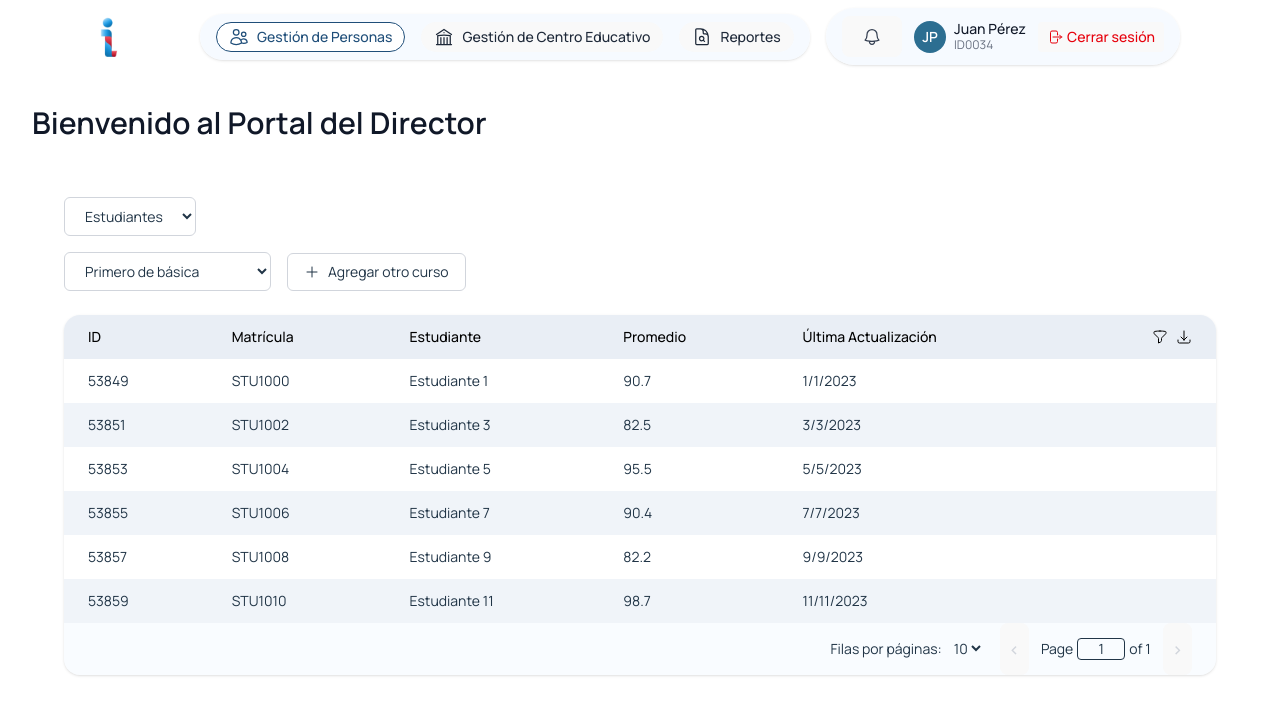
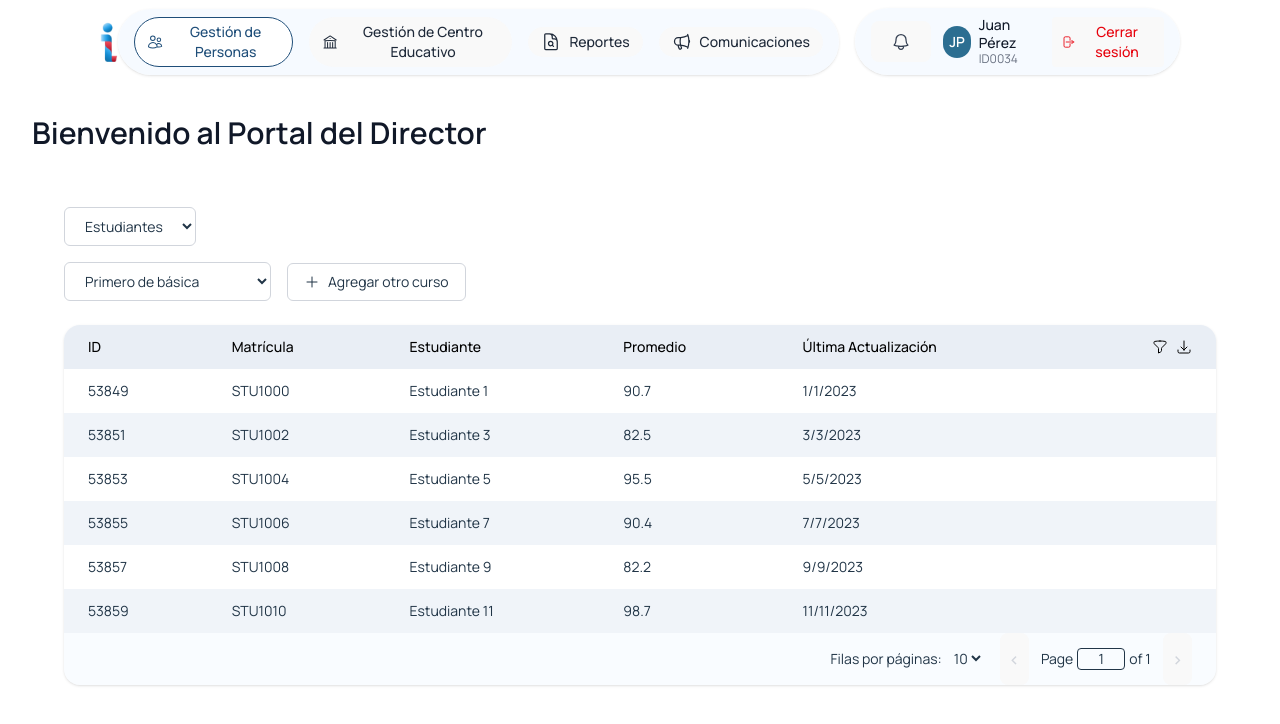
Before and after one commit to Integra-RD/integra-frontend, a React (Vite) app: page /director/members in a window 1280 px wide. Shown: the top 724 px of the page. Built offline with nearby package versions, Linux system fonts and the light colour scheme.

Commit message:
Refactor navigation handling in DirectorHome; update Messaging page routing and icons

```diff
--- a/src/pages/director/MembersAdmin.tsx
+++ b/src/pages/director/MembersAdmin.tsx
@@ -7,6 +7,7 @@ import {
   CircleStackIcon,
   DocumentMagnifyingGlassIcon,
   HomeIcon,
+  MegaphoneIcon,
   UsersIcon
 } from '@heroicons/react/24/outline'
 import LayoutWrapper from '../../components/LayoutWrapper'
@@ -50,12 +51,12 @@ const DirectorHome: React.FC = () => {
   const perPage = 3
 
   const handlePersonTypeChange = (type: string) => {
-    if (type === 'all') {
+    if (type === 'student') {
       setActiveView('students')
       setFilteredData(mockSchools.filter(item => item.type === 'student'))
     } else {
-      setActiveView(type as 'students' | 'teachers')
-      setFilteredData(mockSchools.filter(item => item.type === type))
+      setActiveView('teachers')
+      setFilteredData(mockSchools.filter(item => item.type === 'teacher'))
     }
   }
 
@@ -77,6 +78,12 @@ const DirectorHome: React.FC = () => {
       icon: <DocumentMagnifyingGlassIcon className="w-5 h-5" />,
       active: location.pathname === '/director/reports',
       onClick: () => navigate('/director/report')
+    },
+    {
+      label: 'Comunicaciones',
+      icon: <MegaphoneIcon className="w-5 h-5" />,
+      active: location.pathname === '/director/messaging',
+      onClick: () => navigate('/director/messaging')
     }
   ]
 
--- a/src/pages/director/Messaging.tsx
+++ b/src/pages/director/Messaging.tsx
@@ -3,7 +3,7 @@ import { getNavItemsByRole } from '../../utils/getNavItemsByRole'
 import LayoutWrapper from '../../components/LayoutWrapper'
 import MessagingLayout from '../../components/MessagingLayout'
 import type { Message } from '../../components/MessageInbox'
-import { BuildingLibraryIcon, DocumentMagnifyingGlassIcon, MegaphoneIcon } from '@heroicons/react/24/outline'
+import { BuildingLibraryIcon, DocumentMagnifyingGlassIcon, MegaphoneIcon, UsersIcon } from '@heroicons/react/24/outline'
 
 const mockMessages: Message[] = [
   {
@@ -39,7 +39,7 @@ const DirectorMessagingPage = () => {
           label: 'Reportes',
           icon: <DocumentMagnifyingGlassIcon className="w-5 h-5" />,
           active: location.pathname === '/director/reports',
-          onClick: () => navigate('/director/report')
+          onClick: () => navigate('/director/reports')
         },
         {
           label: 'Comunicaciones',
```
